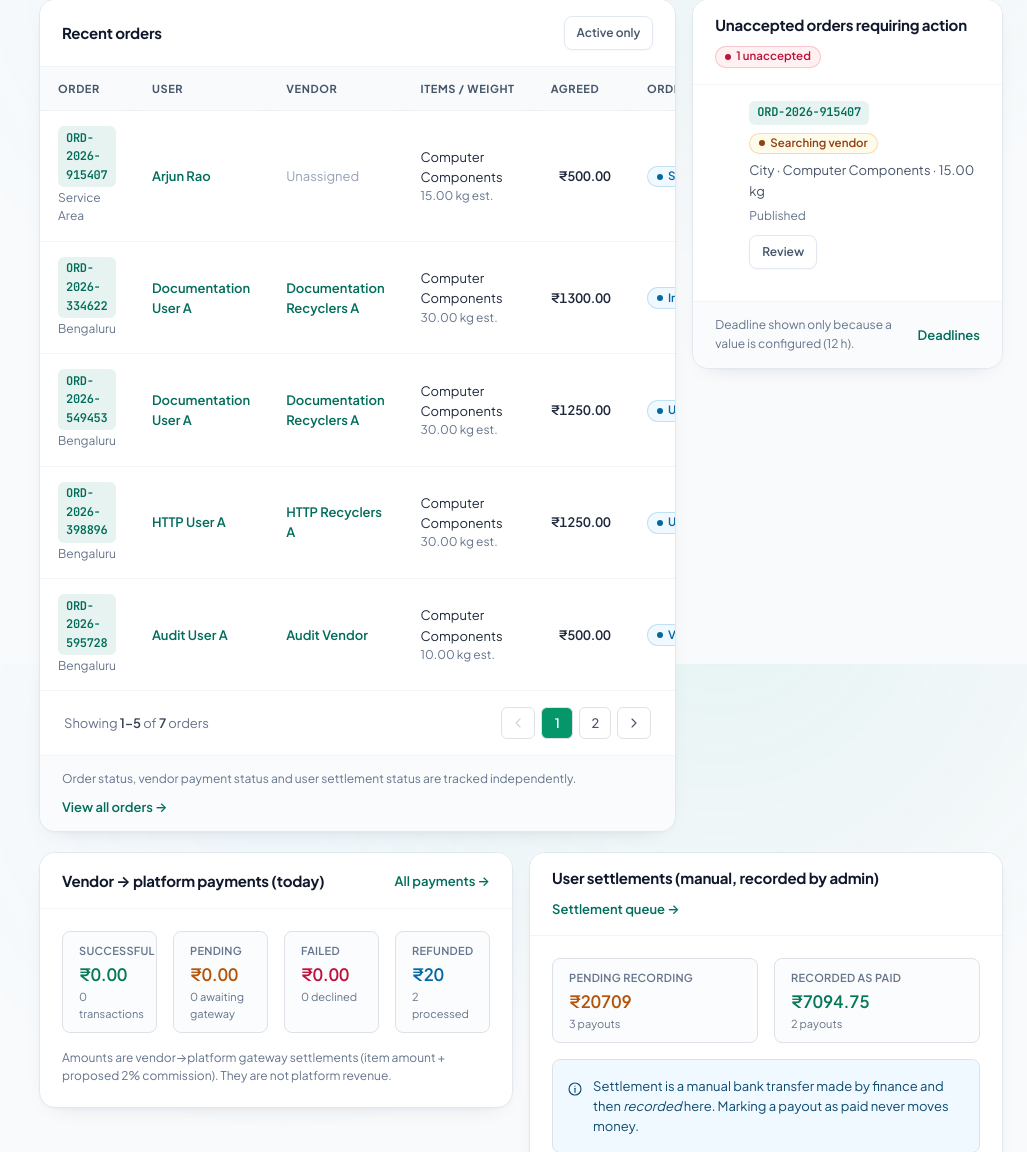
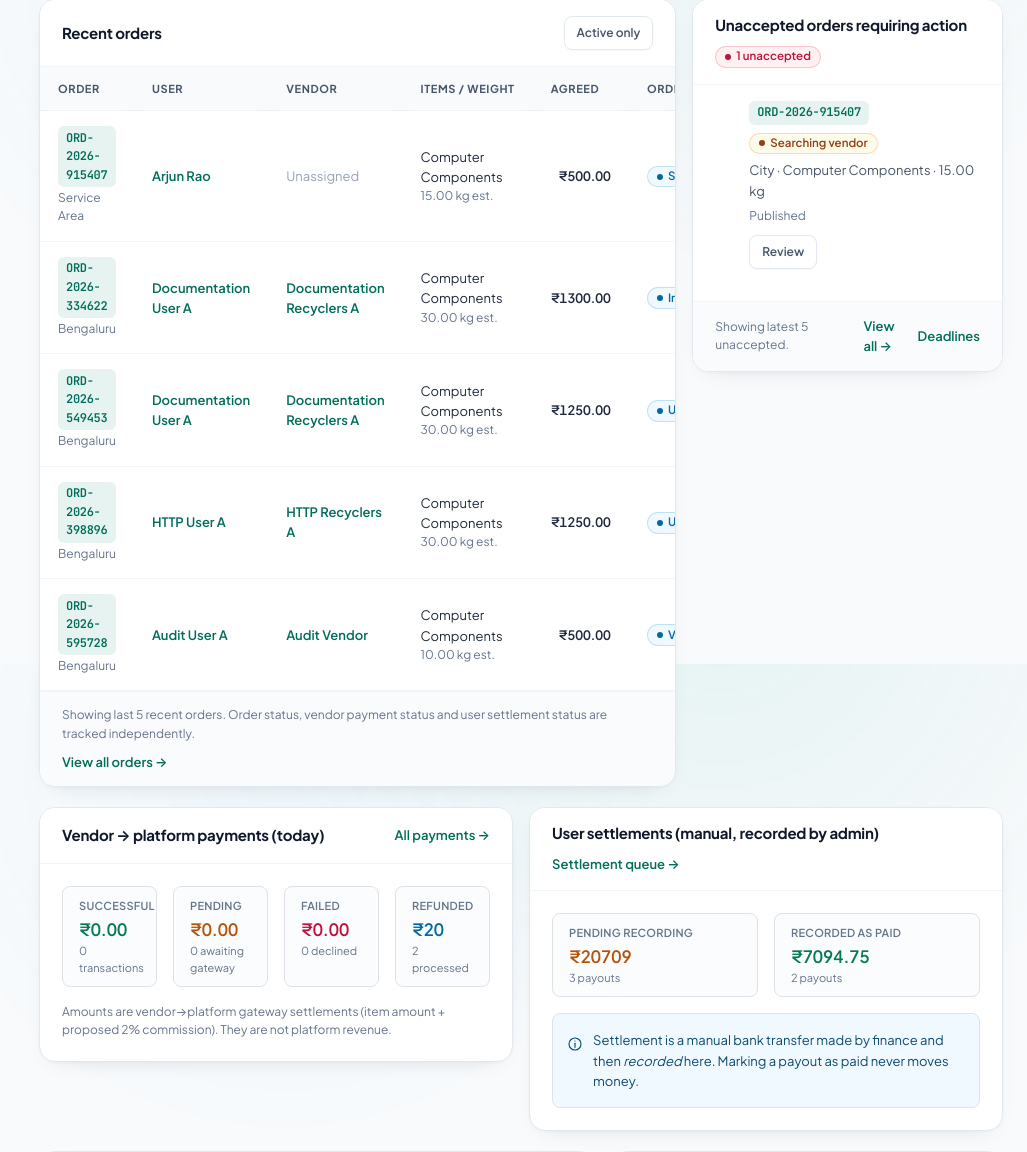
Before and after one commit to nishalpandit/bazaarpe, a Django app: page /dashboard/ in a window 1280 px wide. Shown: the part 1736-2888 px from the top of the page, without its empty margins (253-1280 px from the left). Run offline with Django 5.2, Linux system fonts and the light colour scheme; a user stored in the database is signed in; data comes from the database, SQL or seed files in the repository; both versions use the stored data as it was after the commit; some libraries are stand-ins or nearby versions.

Commit message:
fix(dashboard): display only last 5 recents without pagination controls on index.html

```diff
--- a/nainjyoti/views.py
+++ b/nainjyoti/views.py
@@ -375,21 +375,11 @@ def dashboard_view(request):
     recent_orders_qs = PickupOrder.objects.select_related('user', 'user__profile', 'address', 'category', 'subcategory', 'invoice').order_by('-created_at')
     if request.GET.get('order_status') == 'active':
         recent_orders_qs = recent_orders_qs.exclude(status__in=[PickupOrder.Status.COMPLETED, PickupOrder.Status.CANCELLED, PickupOrder.Status.USER_PAYOUT])
-
-    order_page = request.GET.get('order_page') or request.GET.get('page', 1)
-    order_page_size = int(request.GET.get('order_page_size', 5))
-    recent_orders_paginator = Paginator(recent_orders_qs, order_page_size)
-    recent_orders_page_obj = recent_orders_paginator.get_page(order_page)
-    recent_orders = recent_orders_page_obj.object_list
-    recent_orders_query_string = build_query_string(request, 'order_page', 'page')
+    recent_orders = list(recent_orders_qs[:5])
 
     unaccepted_orders_qs = PickupOrder.objects.filter(status=PickupOrder.Status.SEARCHING_VENDOR).select_related('user', 'address', 'category', 'subcategory').order_by('published_at')
     unaccepted_count = unaccepted_orders_qs.count()
-    unaccepted_page_size = int(request.GET.get('unaccepted_page_size', 5))
-    unaccepted_paginator = Paginator(unaccepted_orders_qs, unaccepted_page_size)
-    unaccepted_page_obj = unaccepted_paginator.get_page(request.GET.get('unaccepted_page', 1))
-    unaccepted_orders = unaccepted_page_obj.object_list
-    unaccepted_orders_query_string = build_query_string(request, 'unaccepted_page')
+    unaccepted_orders = list(unaccepted_orders_qs[:5])
 
     # Dynamic 7-day marketplace activity time-series
     today = timezone.now().date()
@@ -453,15 +443,7 @@ def dashboard_view(request):
         recorded_payouts_count=recorded_payouts_count,
         recorded_payouts_amount=recorded_payouts_amount,
         recent_orders=recent_orders,
-        recent_orders_page_obj=recent_orders_page_obj,
-        recent_orders_paginator=recent_orders_paginator,
-        recent_orders_query_string=recent_orders_query_string,
-        page_obj=recent_orders_page_obj,
-        paginator=recent_orders_paginator,
         unaccepted_orders=unaccepted_orders,
-        unaccepted_orders_page_obj=unaccepted_page_obj,
-        unaccepted_orders_paginator=unaccepted_paginator,
-        unaccepted_orders_query_string=unaccepted_orders_query_string,
         unaccepted_count=unaccepted_count,
         activity_labels_json=json.dumps(activity_labels),
         activity_requests_json=json.dumps(activity_requests),
--- a/templates/index.html
+++ b/templates/index.html
@@ -395,8 +395,7 @@
 <tr><td colspan="8" class="text-center py-6 text-slate-400">No orders placed on platform yet.</td></tr>
 {% endfor %}
 </tbody></table></div>
-{% include "includes/pagination.html" with page_obj=recent_orders_page_obj paginator=recent_orders_paginator page_param='order_page' query_string=recent_orders_query_string item_label="orders" %}
-</div><div class="bm-card-ft"><div class="flex flex-wrap items-center justify-between gap-2"><p class="text-[0.75rem] text-slate-500">Order status, vendor payment status and user settlement status are tracked independently.</p><a class="bm-link text-[0.8125rem]" href="orders.html">View all orders →</a></div></div></section>
+</div><div class="bm-card-ft"><div class="flex flex-wrap items-center justify-between gap-2"><p class="text-[0.75rem] text-slate-500">Showing last 5 recent orders. Order status, vendor payment status and user settlement status are tracked independently.</p><a class="bm-link text-[0.8125rem] font-semibold" href="orders.html">View all orders →</a></div></div></section>
       </div>
       <div class="col-12 col-xl-4">
         <section class="bm-card "><div class="bm-card-hd"><div><h2 class="bm-card-title">Unaccepted orders requiring action</h2></div><div class="flex flex-wrap items-center gap-2"><span class="bm-badge bg-rose-50 text-rose-700 ring-rose-600/20"><span class="bm-dot"></span>{{ unaccepted_count }} unaccepted</span></div></div><div class="bm-card-bd px-0 py-0 sm:px-0"><ul>
@@ -416,10 +415,7 @@
 <li class="px-4 py-6 text-center text-slate-400 text-xs">No unaccepted orders currently pending.</li>
 {% endfor %}
 </ul>
-{% if unaccepted_orders_page_obj and unaccepted_orders_page_obj.has_other_pages %}
-{% include "includes/pagination.html" with page_obj=unaccepted_orders_page_obj paginator=unaccepted_orders_paginator page_param='unaccepted_page' query_string=unaccepted_orders_query_string item_label="unaccepted orders" %}
-{% endif %}
-</div><div class="bm-card-ft"><div class="flex items-center justify-between gap-2"><p class="text-[0.75rem] text-slate-500">Deadline shown only because a value is configured (12 h).</p><a class="bm-link text-[0.8125rem]" href="settings.html">Deadlines</a></div></div></section>
+</div><div class="bm-card-ft"><div class="flex items-center justify-between gap-2"><p class="text-[0.75rem] text-slate-500">Showing latest 5 unaccepted.</p><div class="flex items-center gap-3"><a class="bm-link text-[0.8125rem] font-semibold" href="orders.html?status=SEARCHING_VENDOR">View all →</a><a class="bm-link text-[0.8125rem]" href="settings.html">Deadlines</a></div></div></div></section>
       </div>
     </div>
 
--- a/templates/vendor-detail.html
+++ b/templates/vendor-detail.html
@@ -162,7 +162,7 @@
       <!-- Main 2-Column Content Grid -->
       <div class="row g-4">
         <!-- Left Column: Business Info, IDs, Zones, Categories -->
-        <div class="col-12 col-lg-5 col-xl-4 space-y-4">
+        <div class="col-12 col-lg-5 col-xl-4 space-y-4 min-w-0">
           <!-- Card: Business Contact Details -->
           <div class="bm-card">
             <div class="bm-card-hd flex items-center justify-between">
@@ -294,7 +294,7 @@
         </div>
 
         <!-- Right Column: Assigned Orders, Payouts, Ratings -->
-        <div class="col-12 col-lg-7 col-xl-8 space-y-4">
+        <div class="col-12 col-lg-7 col-xl-8 space-y-4 min-w-0">
           <!-- Card: Assigned Orders & Pickup Queue -->
           <div class="bm-card overflow-hidden">
             <div class="bm-card-hd flex items-center justify-between">
```
Also changed, not shown: db.sqlite3.
